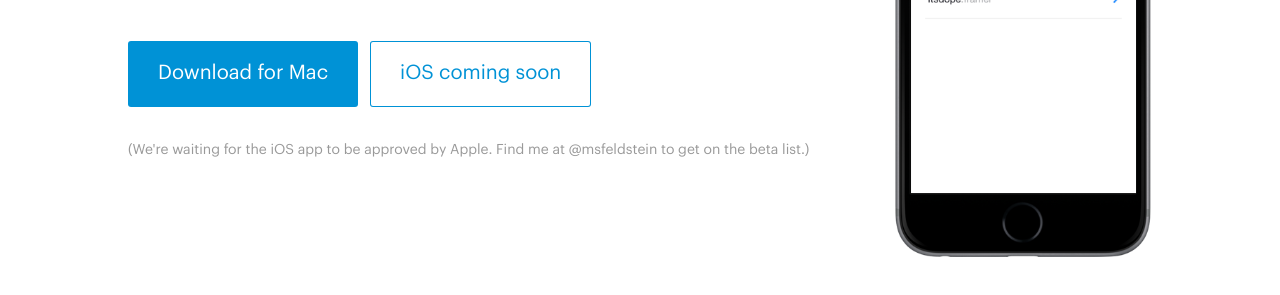
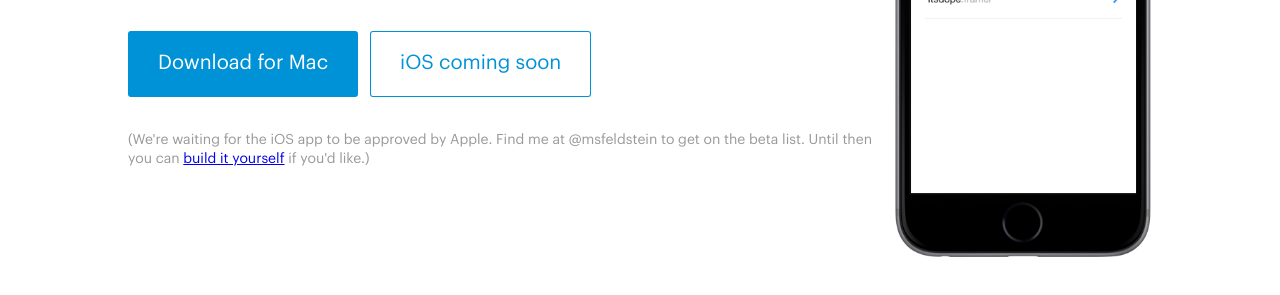
Before and after one commit to ExtraStrength/extrastrength.github.io, a plain HTML site: page link/index.html in a window 1280 px wide. Shown: the part 423-718 px from the top of the page. Drawn offline with Linux system fonts and the light colour scheme.

Commit message:
Add github link

```diff
--- a/link/index.html
+++ b/link/index.html
@@ -50,7 +50,7 @@
               <a href="#" class="Button Button--Download-iOS Button--Stroked Button--Large">iOS coming soon</a>
             </div>
 
-            <div class="disclaimer">(We're waiting for the iOS app to be approved by Apple.  Find me at @msfeldstein to get on the beta list.)</div>
+            <div class="disclaimer">(We're waiting for the iOS app to be approved by Apple.  Find me at @msfeldstein to get on the beta list.  Until then you can <a href="https://github.com/msfeldstein/Framer-Connect-iOS">build it yourself</a> if you'd like.)</div>
           </div>
         </div>
         <div class="Block Block--TextCenter">
```
